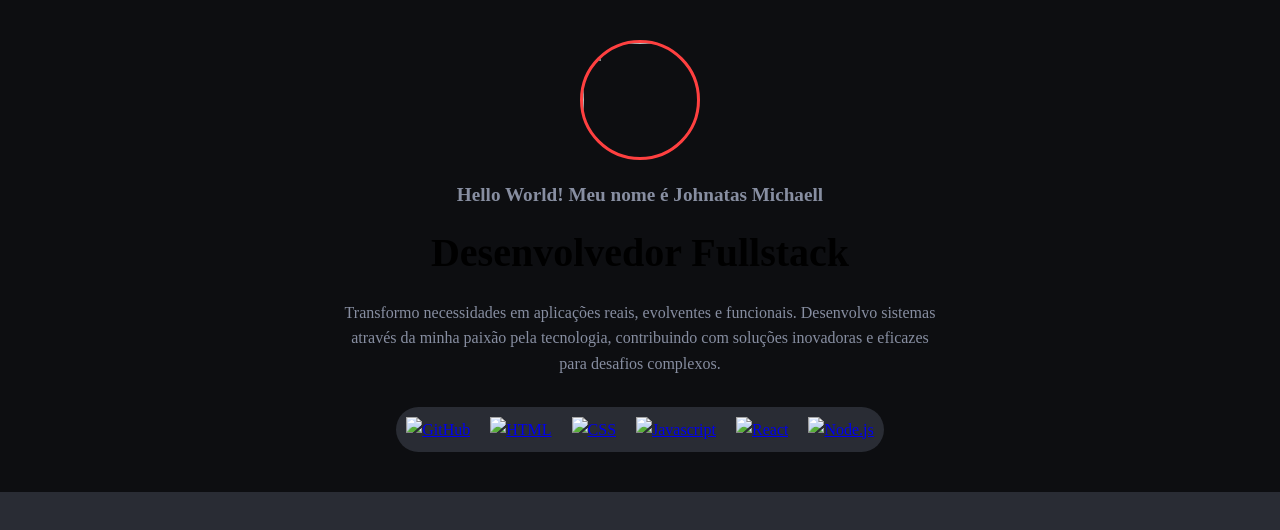
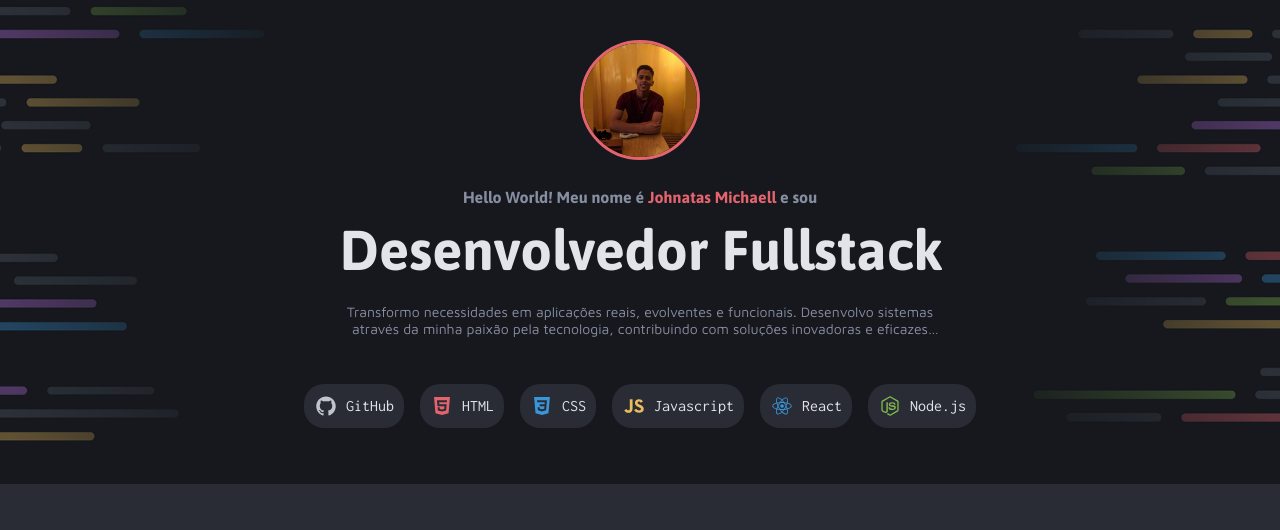
Before and after one commit to johnMFC/portif-lio, a plain HTML site: page index/index.html in a window 1280 px wide. Drawn offline with Linux system fonts and the light colour scheme.

Commit message:
concluindo_header

```diff
--- a/index/index.html
+++ b/index/index.html
@@ -12,23 +12,21 @@
 <body>
     <header>
         <div class="cabecalho">
-            <img src="../assets/Image (1).svg" alt="">
-            <h3>Hello World! Meu nome é Johnatas Michaell</h3>
+            <img src="../assets/image/icons/93955005.jpeg" alt="">
+            <h3>Hello World! Meu nome é <span>Johnatas Michaell</span> e sou</h3>
             <h1>Desenvolvedor Fullstack </h1>
-            <p>Transformo necessidades em aplicações reais, evolventes e funcionais.
-             Desenvolvo sistemas através da minha paixão pela tecnologia, contribuindo
-             com soluções inovadoras e eficazes para desafios complexos.</p>
+            <p>Transformo necessidades em aplicações reais, evolventes e funcionais. Desenvolvo sistemas através da minha paixão pela tecnologia, contribuindo com soluções inovadoras e eficazes para desafios complexos.</p>
         </div>
         <div>
             <nav>
-                <ul>
-                    <li><a href="#"><img src="../assets/icons/github.svg" alt="GitHub"></a></li>
-                    <li><a href="#"><img src="../assets/icons/html.svg" alt="HTML"></a></li>
-                    <li><a href="#"><img src="../assets/icons/css.svg" alt="CSS"></a></li>
-                    <li><a href="#"><img src="../assets/icons/js.svg" alt="Javascript"></a></li>
-                    <li><a href="#"><img src="../assets/icons/react.svg" alt="React"></a></li>
-                    <li><a href="#"><img src="../assets/icons/node.svg" alt="Node.js"></a></li>
-                </ul>
+
+                <a href="https://github.com/johnMFC"><img src="../assets/image/icons/GitHub.svg" alt="GitHub">GitHub</a>
+                <a href="#"><img src="../assets/image/icons/HTML.svg" alt="HTML">HTML</a>
+                <a href="#"><img src="../assets/image/icons/CSS.svg" alt="CSS">CSS</a>
+                <a href="#"><img src="../assets/image/icons/JavaScript.svg" alt="Javascript">Javascript</a>
+                <a href="#"><img src="../assets/image/icons/React.svg" alt="React">React</a>
+                <a href="#"><img src="../assets/image/icons/Node.js.svg" alt="Node.js">Node.js</a>
+
             </nav>
         </div>
     </header>
--- a/style/global.css
+++ b/style/global.css
@@ -1,5 +1,7 @@
 
-@import url('https://fonts.googleapis.com/css2?family=Asap:ital,wght@0,100..900;1,100..900&family=Inconsolata:wght@200..900&display=swap');
+
+@import url('https://fonts.googleapis.com/css2?family=Asap:ital,wght@0,100..900;1,100..900&family=Inconsolata:wght@200..900&family=Maven+Pro:wght@400..900&display=swap');
+@import url('https://fonts.googleapis.com/css2?family=Asap:ital,wght@0,100..900;1,100..900&family=Inconsolata:wght@200..900&family=Maven+Pro:wght@400..900&display=swap');
 @import url('https://fonts.googleapis.com/css2?family=Asap:ital,wght@0,100..900;1,100..900&family=Inconsolata:wght@200..900&family=Maven+Pro:wght@400..900&display=swap');
 
 *{
@@ -23,17 +25,18 @@
     --gray-600:#E2E4E9;
 
     /*fonts*/
-
-    --font-family:'Archivo','sans-serif';
-    --title-lg:800 24px/120%;
-    --title-sm:800 16px/120%;
-    --sub-title:800 20px/120%;
-    --text-md: 800 16px/140%;
-    --text-sm:800 14px/140%;
+    --font-title:'Asap',sans-serif;
+    --font-subtitle:'Inconsolata',monospace;
+    --font-text:'Maven Pro',sans-serif;
+    --h1:700 56px/120% var(--font-title);
+    --h2:700 24px/120% var(--font-title);
+    --h3-title:700 16px/120% var(--font-title);
+    --h3-subtitle:400 16px/120% var(--font-subtitle);
+    --text:400 16px/140% var(--font-text);
+    --text-sm: 400 14px/140% var(--font-text);
 }
 
 body{
-    font-family: var(--font-family);
     background-color: var(--gray-300);
     line-height:1.6;
 }
@@ -46,27 +49,13 @@ header{
     align-items: center;
     position: relative;
     overflow: hidden;
+    background: url(../assets/image/Background_Intro@2x.png);
+    background-size: cover;
+    background-position: center;
+    background-repeat: no-repeat;
 }
 
-header::before{
-    header::before {
-        content: '';
-        position: absolute;
-        top: 0;
-        left: 0;
-        width: 100%;
-        height: 100%;
-        background: repeating-linear-gradient(
-            to bottom,
-            transparent 0px,
-            transparent 2px,
-            rgba(255, 255, 255, 0.1) 2px,
-            rgba(255, 255, 255, 0.1) 4px
-        );
-        opacity: 0.5;
-        z-index: 0;
-    }
-}
+
 .cabecalho{
     text-align: center;
     max-width: 600px;
@@ -78,60 +67,76 @@ header::before{
     width: 120px;
     height: 120px;
     margin-bottom: 20px;
-    border: 3px solid #ff4040;
+    border: 3px solid var(--red);
 }
 
 .cabecalho h3{
-    font-size: 1.2rem;
+    font: var(--h3-title);
     color: var(--gray-400);
     margin-bottom: 10px;
 }
 
 .cabecalho h1{
-    font-size: 2.5rem;
-    font-weight: 700;
-    margin-bottom: 15px;
+    color: var(--gray-600);
+    font: var(--h1);
+    margin-bottom: 20px;
+    white-space:nowrap ;
+
+}
+
+span{
+    color: var(--red);
 }
 
 .cabecalho p{
-    font-size: 1rem;
+
+    font: var(--text-sm);
     color: var(--gray-400);
-    line-height: 1.6;
+    display: -webkit-box; /* Permite limitar o número de linhas */
+    -webkit-line-clamp: 2; /* Limita a 2 linhas */
+    -webkit-box-orient: vertical;
+    margin: 0 auto;
+    overflow: hidden;
+    line-height: 1.2;
+
+
 }
 
-nav{
-    margin-top: 30px;
-    z-index: 1;
-    position: relative;
+
+nav {
+   margin-top: 30px;
+   z-index: 1;
+   position: relative;
+   display: flex;
+   justify-content: space-between;
+   gap:16px;
+   padding: 16px ;
+   list-style: none;
+   font: var(--h3-subtitle);
 }
 
-nav ul {
-   display: flex;
-   justify-content: center;
-   gap:20px;
-   background:var(--gray-300);
-   padding: 10px;
-   list-style: none;
-   border-radius: 50px;
+nav a{
+    display: flex;
+    gap: 8px;
+    align-items: center;
+    padding:10px;
+    background: var(--gray-300);
+    border-radius:20px ;
+    color: #E2E4E9;
+    text-decoration: none;
 }
 
-nav ul li{
-    display: inline;
-}
 
-nav ul li a {
-    display: block;
-}
-
-nav ul li a img{
-    width: 30px;
-    height: 30px;
+nav a img{
+    width: 24px;
+    height: 24px;
     transition: transform 0.3s ease;
 }
 
-nav ul li a:hover img{
+nav a:hover img{
     transform: scale(1.2);
 }
+
 
 /*Responsividade*/
 
@@ -143,12 +148,12 @@ nav ul li a:hover img{
         font-size: 2rem;
     }
 
-    nav ul{
+    nav {
         gap: 15px;
         padding: 8px;
     }
 
-    nav ul li a img {
+    nav a img {
         width: 25px;
         height: 25px;
     }
```
Also changed, not shown: assets/image/icons/93955005.jpeg (added), assets/image/icons/CSS.svg (added), assets/image/icons/GitHub.svg (added), assets/image/icons/HTML.svg (added), assets/image/icons/JavaScript.svg (added), assets/image/icons/Node.js.svg (added), assets/image/icons/React.svg (added).
